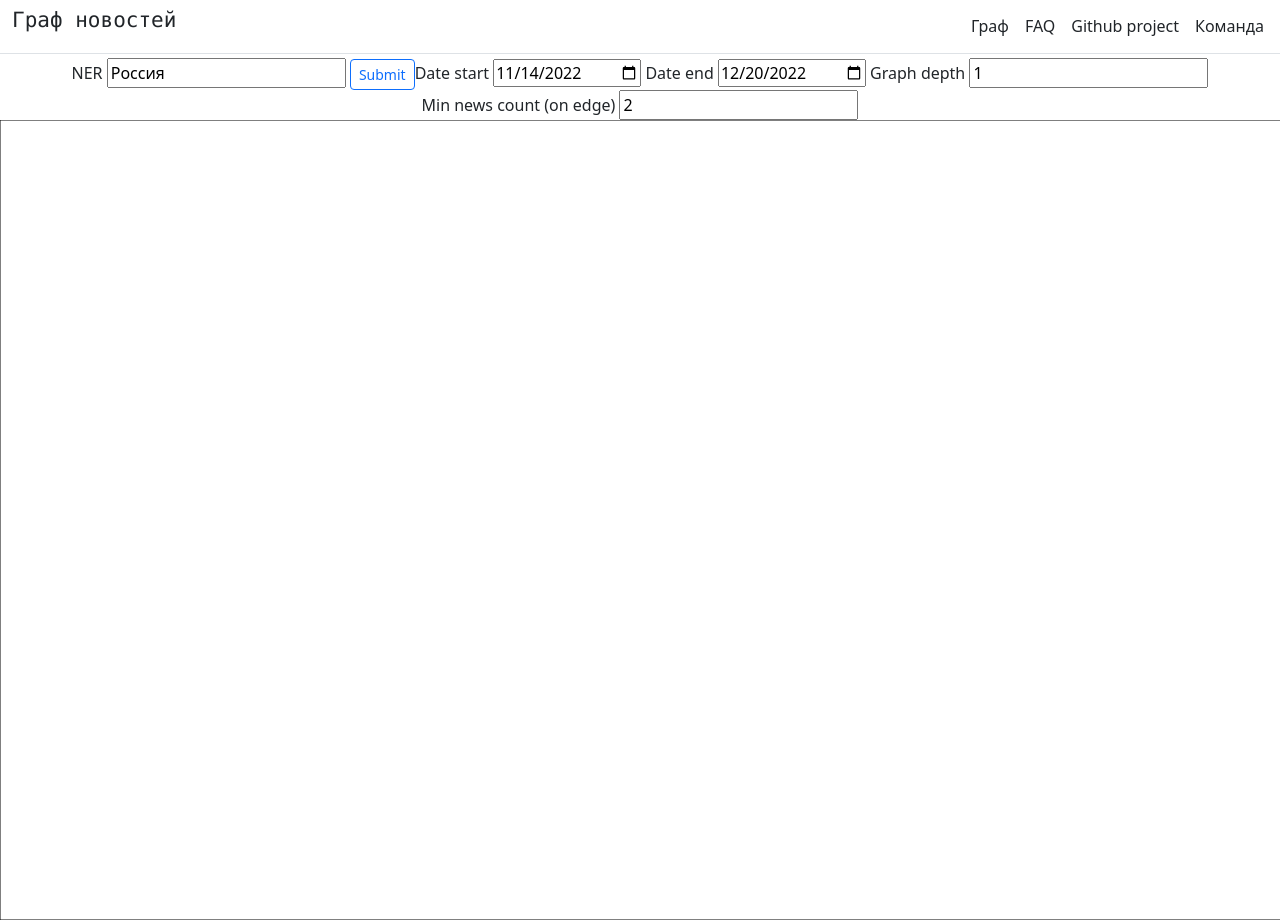
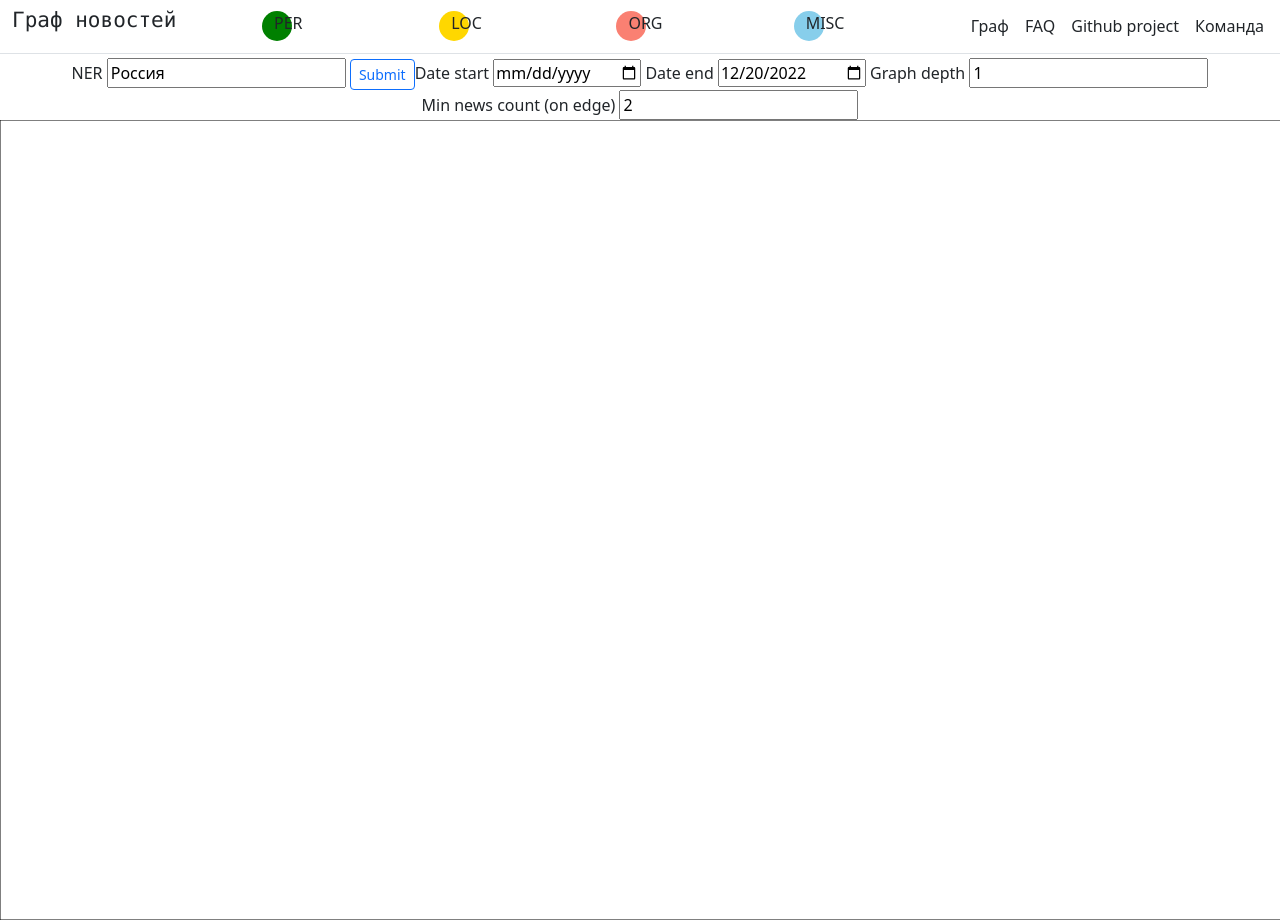
Before and after one commit to andreybabynin/semantic_news_graph, a Flask app: page / in a window 1280 px wide; the page is wider, and only the part inside the window is pictured. Run offline with Flask 2, Linux system fonts and the light colour scheme; parts of the project's set-up code (start-up, migrations or seed data) failed here and were passed over; some libraries are stand-ins or nearby versions.

Commit message:
Update index.html

```diff
--- a/src/app/templates/index.html
+++ b/src/app/templates/index.html
@@ -4,7 +4,50 @@
 Network graph
 {% endblock %}
 
-#"
+
+{% block legend %}
+<style>
+         #circle1 {
+            width: 30px;
+            height: 30px;
+            -webkit-border-radius: 25px;
+            -moz-border-radius: 25px;
+            border-radius: 25px;
+            background: #008000;
+         }
+         #circle2 {
+            width: 30px;
+            height: 30px;
+            -webkit-border-radius: 25px;
+            -moz-border-radius: 25px;
+            border-radius: 25px;
+            background: #FFD700;
+         }
+         #circle3 {
+            width: 30px;
+            height: 30px;
+            -webkit-border-radius: 25px;
+            -moz-border-radius: 25px;
+            border-radius: 25px;
+            background: #FA8072;
+         }
+         #circle4 {
+            width: 30px;
+            height: 30px;
+            -webkit-border-radius: 25px;
+            -moz-border-radius: 25px;
+            border-radius: 25px;
+            background: #87CEEB;
+         }
+</style>
+
+<div id="circle1" class="container">PER</div>
+<div id="circle2" class="container">LOC</div>
+<div id="circle3" class="container">ORG</div>
+<div id="circle4" class="container">MISC</div>
+
+{% endblock %}
+
 {% block body %}
 <div align='center' id="my_dataviz">
     <form action="" method='POST'>
@@ -15,9 +58,9 @@ Network graph
         </div>
 
         <label for="date_min">Date start</label>
-        <input type="date" value="2022-11-14" name="date_min" id="input_date_1">
+        <input type="date"  name="date_min" id="input_date_1">
         <label for="date_max">Date end</label>
-        <input type="date" name="date_max" id="input_date_2">
+        <input type="date"  name="date_max" id="input_date_2">
         <label for="graph_depth">Graph depth</label>
         <input type="number" value="1" name="graph_depth" id="input_num_1">
         <label for="min_news_count">Min news count (on edge)</label>
```
